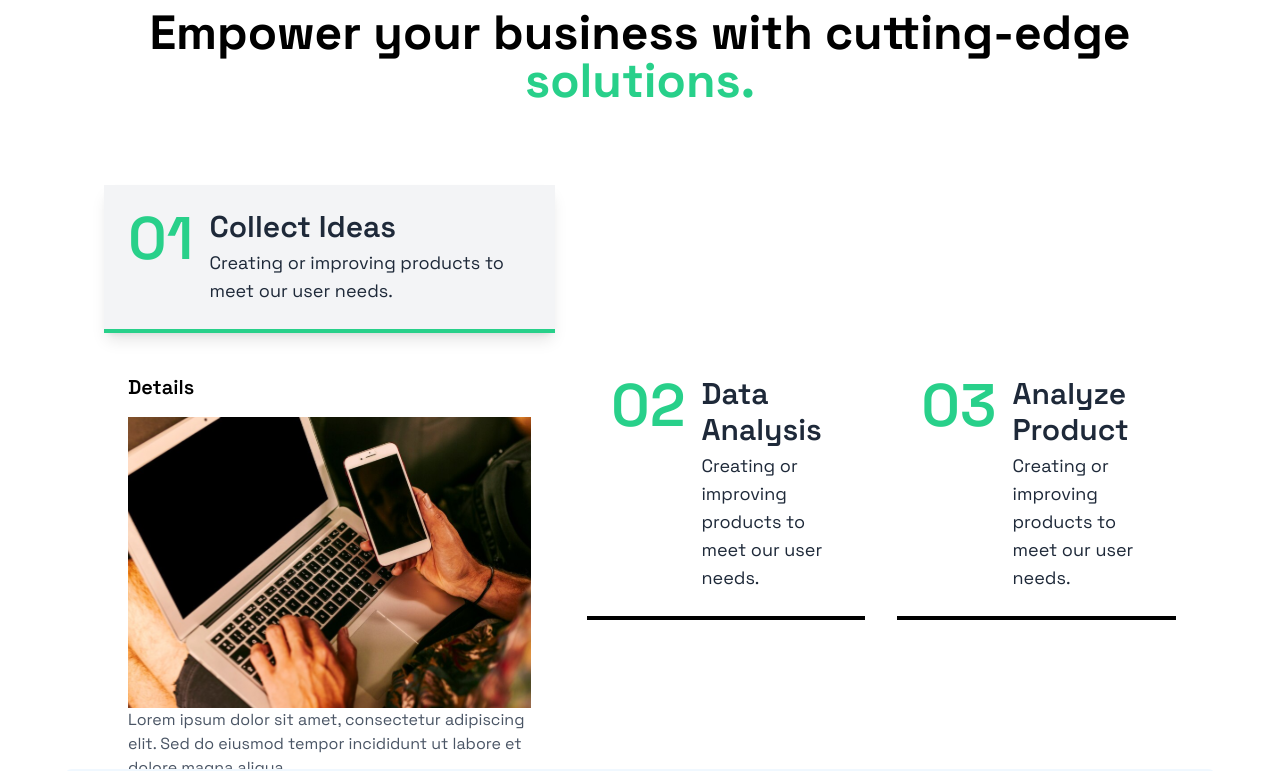
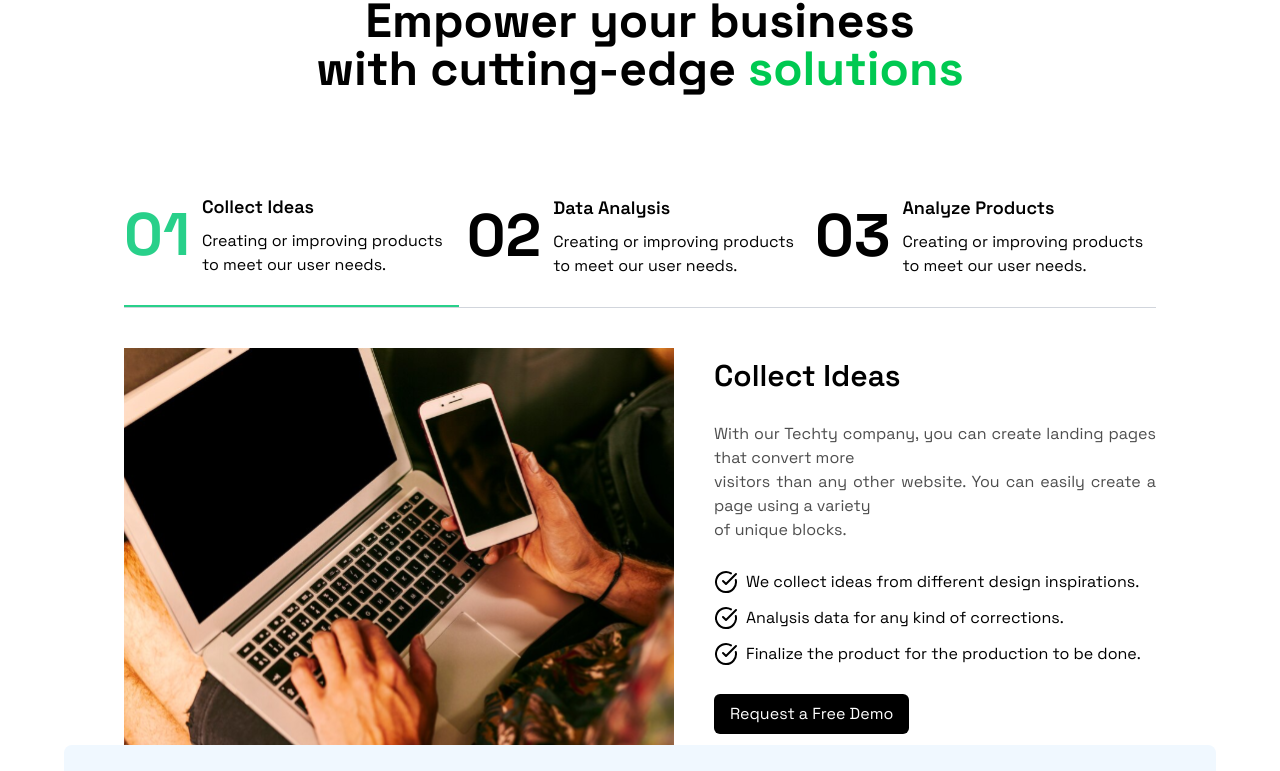
Before and after one commit to Donrealex/Techty, a React (Vite) app: page /service in a window 1280 px wide. Shown: the part 651-1422 px from the top of the page. Built offline with nearby package versions, Linux system fonts and the light colour scheme.

Commit message:
sub hero error fixed

```diff
--- a/src/components/Footer.jsx
+++ b/src/components/Footer.jsx
@@ -7,10 +7,10 @@ import { IoLogoGithub } from "react-icons/io";
 import { NavLink } from 'react-router-dom';
 
 
-const Footer = () => {
+const Footer = ({style}) => {
   const printMsg = () => {};
   return (
-    <div className="container flex flex-col bg-[#495460] w-full text-white items-center justify-between font-space px-4 py-10">
+    <div className= {`${style} container flex flex-col  w-full text-white items-center justify-between font-space px-4 py-10`}>
       {/* Top Section */}
       <div className="container mx-auto flex flex-col md:flex-row items-center justify-between gap-6 text-center md:text-left">
         <p className="font-bold text-3xl md:text-4xl">
@@ -122,6 +122,6 @@ const Footer = () => {
       </div>
     </div>
   );
-}
+};
 
 export default Footer
--- a/src/components/SubHero.jsx
+++ b/src/components/SubHero.jsx
@@ -1,50 +1,257 @@
 import React, { useState } from 'react'
-import { subHeroData } from '../constants/data';
+import subPc from "../assets/subPc.svg";
+import subTable from "../assets/subTable.PNG";
+import subColors from "../assets/subColors.PNG";
+import Button from './Button';
+import { CheckCircle, CircleCheckBig,  } from 'lucide-react';
+// import { subHeroData } from '../constants/data';
+
 
 
 
 const SubHero = () => {
-    const [activeId, setActiveId] = useState(subHeroData[0].id);
+    // const [activeId, setActiveId] = useState(subHeroData[0].id);
+    const [first, setFirst] = useState(true);
+    const [second, setSecond] = useState(false);
+    const [third, setThird] = useState(false);
+
+    const printMsg = () => {};
 
   return (
-    <div className="container h-screen items-center justify-center font-space">
-      <p className="text-5xl font-bold text-center p-10">
-        Empower your business with cutting-edge
-        <span className="text-[#28D08A]"> solutions. </span>
-      </p>
-      <div className="flex flex-col md:flex-row items-center justify-center p-10 gap-8 bg-white">
-        {subHeroData.map((item) => (
-          <section className="flex flex-col gap-4" key={item.id}>
-            <div onClick={() => setActiveId(item.id)}
-              className={`flex items-start space-x-4 p-6 cursor-pointer transition-all duration-300 border-b-4
-            ${
-              activeId === item.id
-                ? "border-[#28D08A] bg-gray-100 shadow-lg" // Active look
-                : "border-black"
-            }`}
-            >
-              <h2 className="text-6xl text-[#28D08A] font-semibold">
-                {item.num}
-              </h2>
-              <div className="text-gray-800">
-                <h3 className="text-3xl font-semibold">{item.head}</h3>
-                <p className="text-lg mt-1">{item.data}</p>
+    // <div className="container h-screen items-center justify-center font-space">
+    //   <p className="text-5xl font-bold text-center p-10">
+    //     Empower your business with cutting-edge
+    //     <span className="text-[#28D08A]"> solutions. </span>
+    //   </p>
+    //   <div className="flex flex-col md:flex-row items-center justify-center p-10 gap-8 bg-white">
+    //     {subHeroData.map((item) => (
+    //       <section className="flex flex-col gap-4" key={item.id}>
+    //         <div onClick={() => setActiveId(item.id)}
+    //           className={`flex items-start space-x-4 p-6 cursor-pointer transition-all duration-300 border-b-4
+    //         ${
+    //           activeId === item.id
+    //             ? "border-[#28D08A] bg-gray-100 shadow-lg" // Active look
+    //             : "border-black"
+    //         }`}
+    //         >
+    //           <h2 className="text-6xl text-[#28D08A] font-semibold">
+    //             {item.num}
+    //           </h2>
+    //           <div className="text-gray-800">
+    //             <h3 className="text-3xl font-semibold">{item.head}</h3>
+    //             <p className="text-lg mt-1">{item.data}</p>
+    //           </div>
+    //         </div>
+    //         <div>
+    //           {activeId === item.id && (
+    //             <div className="p-6">
+    //               <h4 className="text-xl font-semibold">Details</h4>
+    //               <img src={item.img} alt={item.head} className="w-full h-auto mt-4" />
+    //               <p className="text-gray-600">{item.content}</p>
+    //             </div>
+    //           )}
+    //         </div>
+    //       </section>
+    //     ))}
+    //   </div>
+    // </div>
+    <section className="flex flex-col font-space container mt-10 w-full">
+      <div className="flex items-center justify-center py-25">
+        <p className="text-center text-5xl font-extrabold">
+          Empower your business
+          <br /> with cutting-edge{" "}
+          <span className="text-green-500">solutions</span>
+        </p>
+      </div>
+      <div className="flex mx-15 border-b-1 border-b-gray-300 mb-10 gap-2">
+        <div
+          onClick={() => {
+            setFirst(true), setSecond(false), setThird(false);
+          }}
+          className={
+            first
+              ? "flex items-center gap-3 pb-7 cursor-pointer border-b-2 border-[#28D08A] "
+              : "flex items-center gap-3 pb-7 cursor-pointer"
+          }
+        >
+          <h1 className={`text-6xl font-extrabold ${first ? "text-[#28D08A]" : "text-black"}`}>01</h1>
+          <div className="flex flex-col gap-2 ">
+            <p className="font-semibold text-lg">Collect Ideas</p>
+            <p>Creating or improving products to meet our user needs.</p>
+          </div>
+        </div>
+        <div
+          onClick={() => {
+            setFirst(false), setSecond(true), setThird(false);
+          }}
+          className={
+            second
+              ? "flex items-center gap-3 pb-7 cursor-pointer border-b-2 border-[#28D08A]"
+              : "flex items-center gap-3 pb-7 cursor-pointer"
+          }
+        >
+          <h1 className={`font-extrabold text-6xl ${second ? "text-[#28D08A]" : "text-black"}`}>02</h1>
+          <div className="flex flex-col gap-2">
+            <p className="font-semibold text-lg">Data Analysis</p>
+            <p>Creating or improving products to meet our user needs.</p>
+          </div>
+        </div>
+        <div
+          onClick={() => {
+            setFirst(false), setSecond(false), setThird(true);
+          }}
+          className={
+            third
+              ? "flex items-center gap-3 pb-7 cursor-pointer border-b-2 border-[#28D08A]"
+              : "flex items-center gap-3 pb-7 cursor-pointer"
+          }
+        >
+          <h1 className={`font-extrabold text-6xl ${third ? "text-[#28D08A]" : "text-black"}`}>03</h1>
+          <div className="flex flex-col gap-2">
+            <p className="font-semibold text-lg">Analyze Products</p>
+            <p>Creating or improving products to meet our user needs.</p>
+          </div>
+        </div>
+      </div>
+      <div>
+        {first ? (
+          <div className="flex items-center  mx-15 gap-10">
+            <img
+              src={subPc}
+              alt="image of a phone and laptop"
+              className="w-[550px]"
+            />
+
+            <div className="flex flex-col gap-7">
+              <h1 className="text-3xl font-semibold">Collect Ideas</h1>
+              <p className="text-md text-[#4E4E4E] text-justify">
+                With our Techty company, you can create landing pages that
+                convert more <br /> visitors than any other website. You can
+                easily create a page using a variety <br /> of unique blocks.
+              </p>
+              <div className="flex flex-col gap-3 ">
+                <div className="flex items-center gap-2">
+                  <CheckCircle className="" />
+                  <span>
+                    We collect ideas from different design inspirations.
+                  </span>
+                </div>
+                <div className="flex items-center gap-2">
+                  <CheckCircle className="" />
+                  <span>Analysis data for any kind of corrections.</span>
+                </div>
+                <div className="flex items-center gap-2">
+                  <CircleCheckBig className="" />
+
+                  <span>
+                    Finalize the product for the production to be done.
+                  </span>
+                </div>
+              </div>
+              <div className="flex">
+                <Button
+                  func={printMsg}
+                  name="Request a Free Demo"
+                  style="bg-black rounded-md text-white px-4 py-2 hover:bg-[#28D09A] transition duration-300"
+                />
               </div>
             </div>
-            <div>
-              {activeId === item.id && (
-                <div className="p-6">
-                  <h4 className="text-xl font-semibold">Details</h4>
-                  <img src={item.img} alt={item.head} className="w-full h-auto mt-4" />
-                  <p className="text-gray-600">{item.content}</p>
+          </div>
+        ) : (
+          ""
+        )}
+
+        {second ? (
+          <div className="flex items-center  mx-15 mb-10 gap-10">
+            <img
+              src={subTable}
+              alt="image of pencil, paper and book"
+              className="w-[550px]"
+            />
+            <div className="flex flex-col gap-7">
+              <h1 className="text-3xl font-semibold">Data Analysis</h1>
+              <p className="text-md text-[#4E4E4E] text-justify">
+                With our Techty company, you can create landing pages that
+                convert more <br /> visitors than any other website. You can
+                easily create a page using a variety <br /> of unique blocks.
+              </p>
+              <div className="flex flex-col gap-3 ">
+                <div className="flex items-center gap-2">
+                  <CheckCircle className="" />
+                  <span>
+                    We collect ideas from different design inspirations.
+                  </span>
                 </div>
-              )}
+                <div className="flex items-center gap-2">
+                  <CheckCircle className="" />
+                  <span>Analysis data for any kind of corrections.</span>
+                </div>
+                <div className="flex items-center gap-2">
+                  <CheckCircle className="" />
+                  <span>
+                    Finalize the product for the production to be done.
+                  </span>
+                </div>
+              </div>
+              <div className="flex">
+                <Button
+                  func={printMsg}
+                  name="Request a Free Demo"
+                  style="bg-black rounded-md text-white px-4 py-2 hover:bg-[#28D09A] transition duration-300"
+                />
+              </div>
             </div>
-          </section>
-        ))}
+          </div>
+        ) : (
+          ""
+        )}
+
+        {third ? (
+          <div className="flex items-center  mx-15 mb-10 gap-10">
+            <img
+              src={subColors}
+              alt="image of 8 colored papers"
+              className="w-[550px]"
+            />
+            <div className="flex flex-col gap-7">
+              <h1 className="text-3xl font-semibold">Finalize Product</h1>
+              <p className="text-md text-[#4E4E4E] text-justify">
+                With our Techty company, you can create landing pages that
+                convert more <br /> visitors than any other website. You can
+                easily create a page using a variety <br /> of unique blocks.
+              </p>
+              <div className="flex flex-col gap-3 ">
+                <div className="flex items-center gap-2">
+                  <CheckCircle className="" />
+                  <span>
+                    We collect ideas from different design inspirations.
+                  </span>
+                </div>
+                <div className="flex items-center gap-2">
+                  <CheckCircle className="" />
+                  <span>Analysis data for any kind of corrections.</span>
+                </div>
+                <div className="flex items-center gap-2">
+                  <CheckCircle className="" />
+                  <span>
+                    Finalize the product for the production to be done.
+                  </span>
+                </div>
+              </div>
+              <div className="flex">
+                <Button
+                  func={printMsg}
+                  name="Request a Free Demo"
+                  style="bg-black rounded-md text-white px-4 py-2 hover:bg-[#28D09A] transition duration-300"
+                />
+              </div>
+            </div>
+          </div>
+        ) : (
+          ""
+        )}
       </div>
-    </div>
-
+    </section>
   );
 }
 
--- a/src/pages/About.jsx
+++ b/src/pages/About.jsx
@@ -8,11 +8,11 @@ import Teams from '../components/Teams';
 const About = () => {
   return (
     <div className="flex flex-col h-screen justify-between min-w-full">
-      <Navbar />
+      <Navbar style={"bg-[#F0F8FF]"} />
       <AboutHero />
       <AboutFounder />
       <Teams />
-      <Footer />
+      <Footer style={"bg-[#495460]"} />
     </div>
   );
 }
--- a/src/pages/Blog.jsx
+++ b/src/pages/Blog.jsx
@@ -10,7 +10,7 @@ const Blog = () => {
       <Navbar className="bg-white" />
       <BlogHero />
       <Articles />
-      <Footer />
+      <Footer style={"bg-[#6F7681]"} />
     </div>
   );
 }
--- a/src/pages/Contact.jsx
+++ b/src/pages/Contact.jsx
@@ -6,9 +6,9 @@ import ContactHero from '../components/ContactHero';
 const Contact = () => {
   return (
     <div className="flex flex-col h-screen justify-between min-w-full">
-      <Navbar className="bg-white" />
+      <Navbar  />
       <ContactHero />
-      <Footer className="bg-[#6F7681]" />
+      <Footer style={"bg-[#6F7681]"} />
     </div>
   );
 }
--- a/src/pages/Service.jsx
+++ b/src/pages/Service.jsx
@@ -8,11 +8,11 @@ import Pricing from '../components/Pricing';
 const Service = () => {
   return (
     <div className="flex flex-col h-screen justify-between min-w-full">
-      <Navbar />
+      <Navbar style={"bg-[#F0F8FF]"} />
       <ServiceHero />
       <SubHero />
       <Pricing />
-      <Footer />
+      <Footer style={"bg-[#495460]"} />
     </div>
   );
 }
```
Also changed, not shown: src/components/Navbar.jsx (+5 -5 lines), src/pages/Home.jsx (+10 -13 lines).
